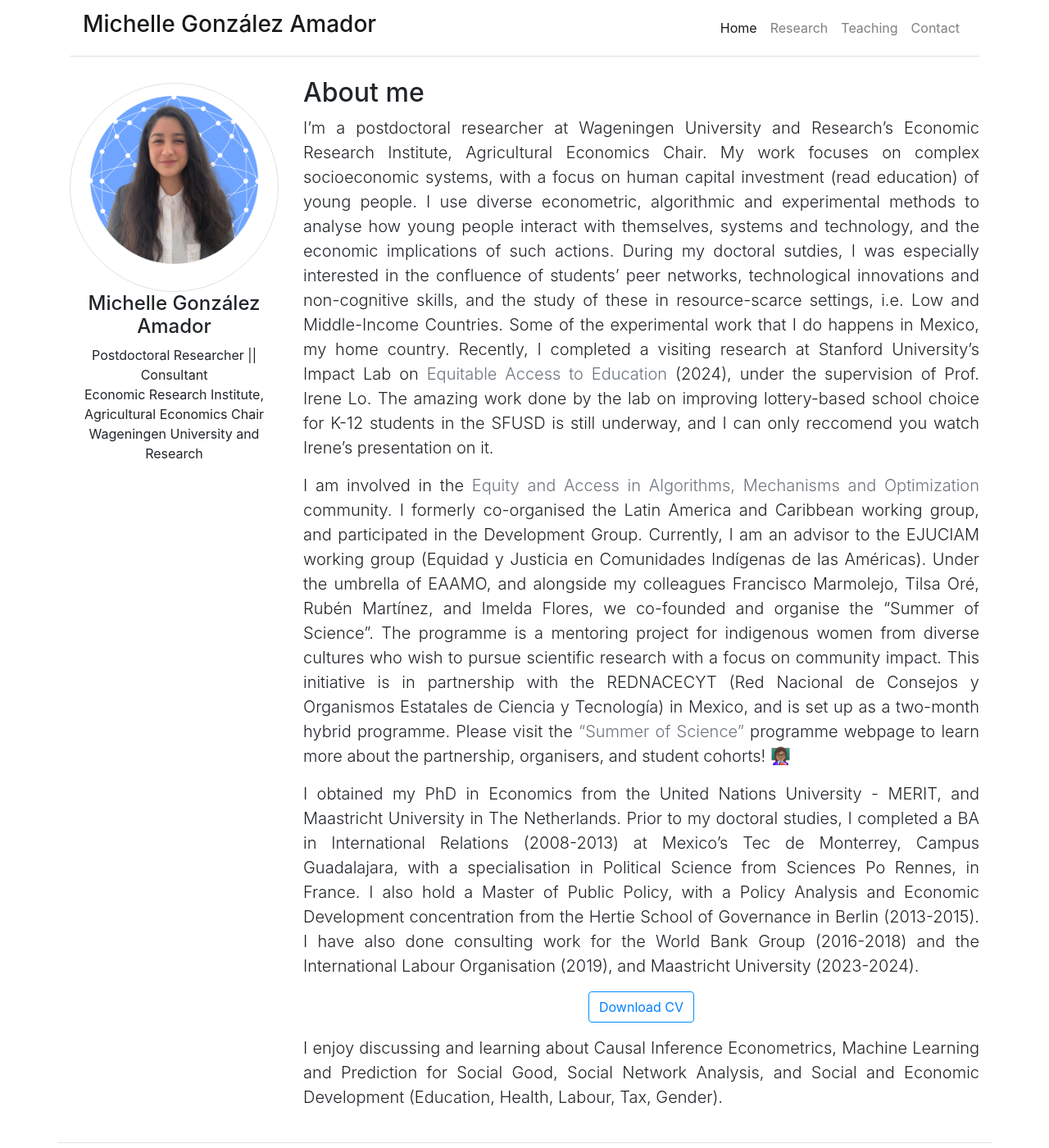
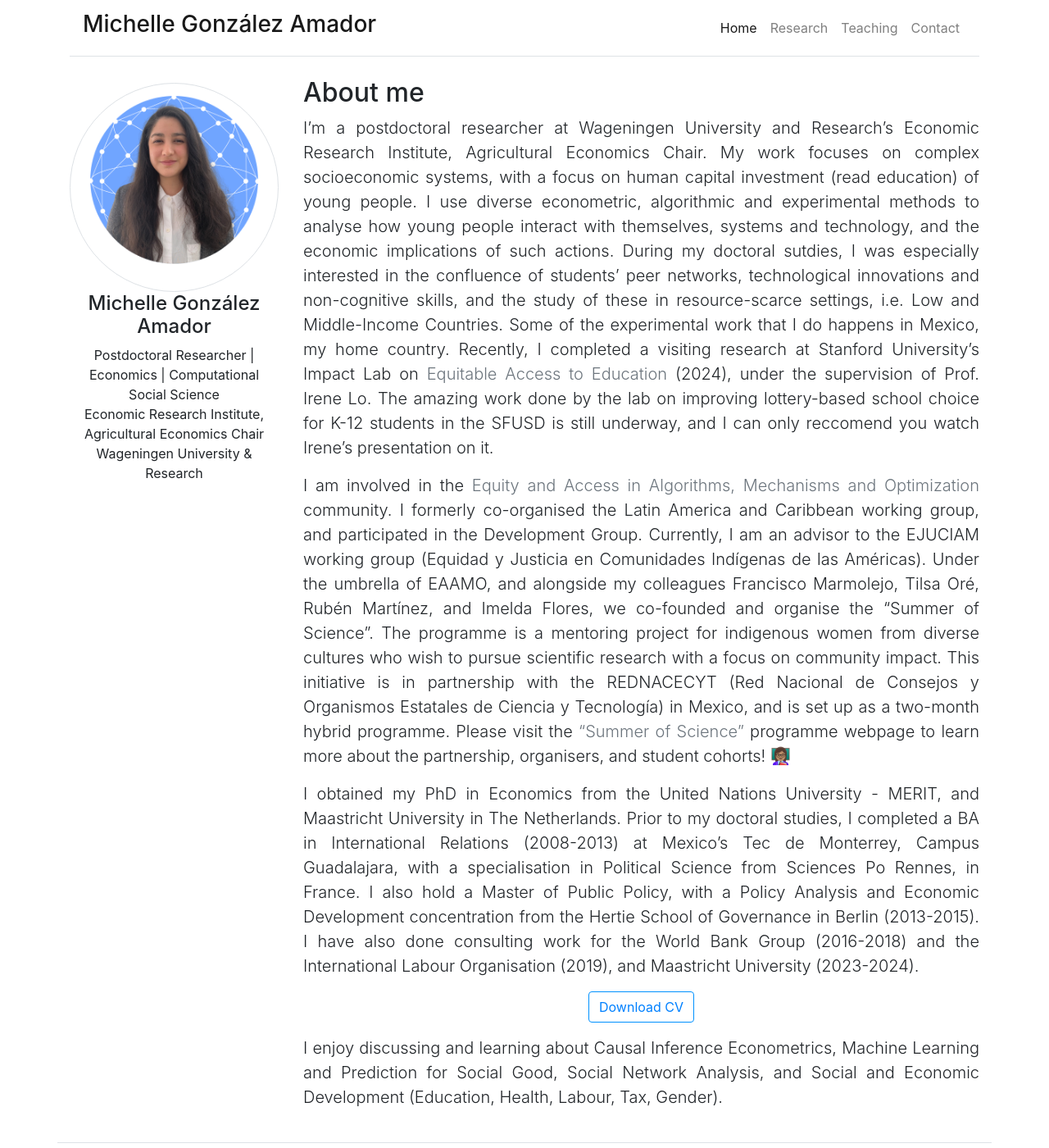
Before and after one commit to michelleg06/m-gonzalezamador.com, a Jekyll site: the page built from index.md, in a window 1280 px wide and 1400 px high. Shown: the whole window at 82% size. Built offline with Jekyll 4.4.1, drawn with Linux system fonts in a browser that asks for light colours; nearby versions of some CDN libraries; our own code applies the rules of GitHub Pages for plain Markdown files; some of the changed text lies outside the part shown.

Commit message:
Updating cv and some info
Updating cv and some info

```diff
--- a/_config.yml
+++ b/_config.yml
@@ -3,9 +3,9 @@
 url: "https://www.m-gonzalezamador.com"
 
 fullname: Michelle González Amador
-position: Postdoctoral Researcher || Consultant
+position: Postdoctoral Researcher | Economics | Computational Social Science
 department: Economic Research Institute, Agricultural Economics Chair
-university: Wageningen University and Research
+university: Wageningen University & Research
 
 building: Leeuwenborch  # optional
 street: Hollandseweg  # optional
@@ -14,7 +14,7 @@ postcode: 6706 KN  # optional
 country: Netherlands  # optional
 
 email: michelle.gonzalez.am@gmail.com
-secondary:  # optional
+secondary:  michelle.gonzalezamador@wur.nl
 
 formurl: https://formspree.io/f/xrgnanyd
 
```
Also changed, not shown: contact.md (+2 -5 lines), 2 other files.
